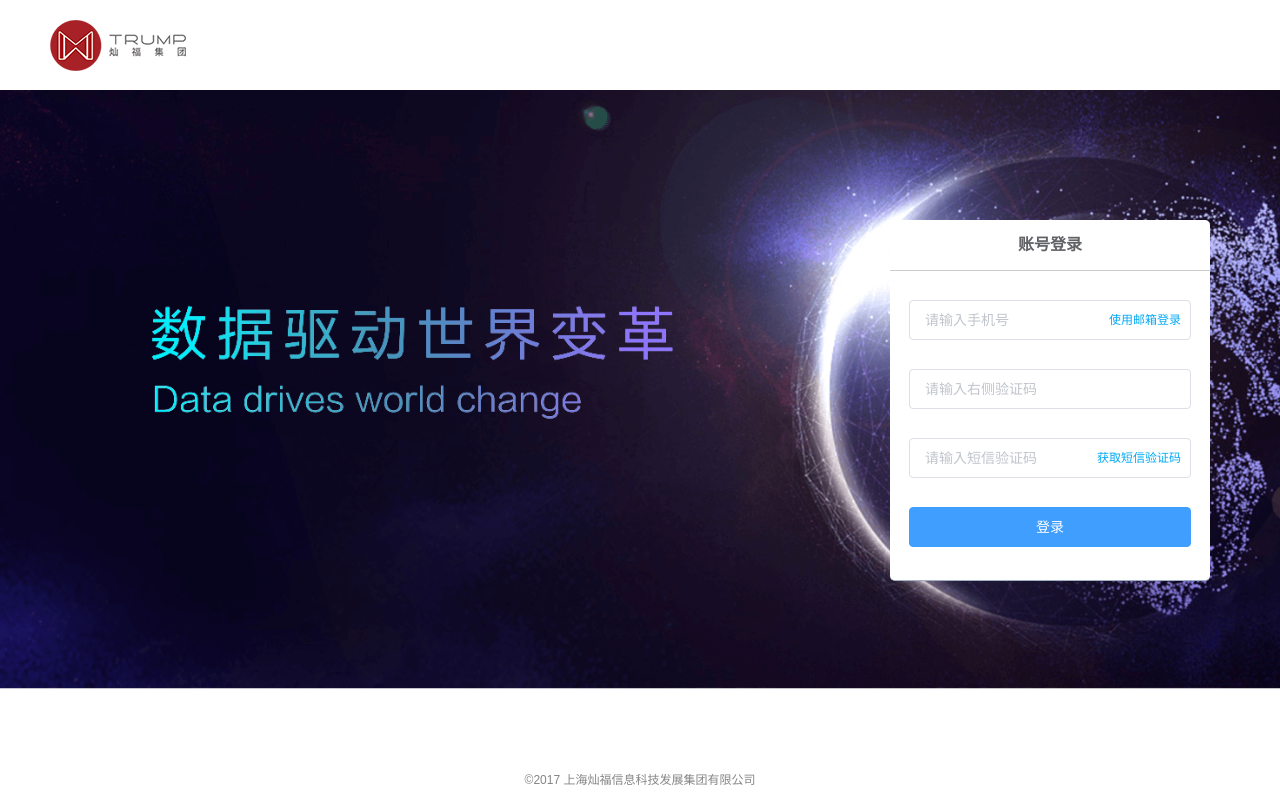
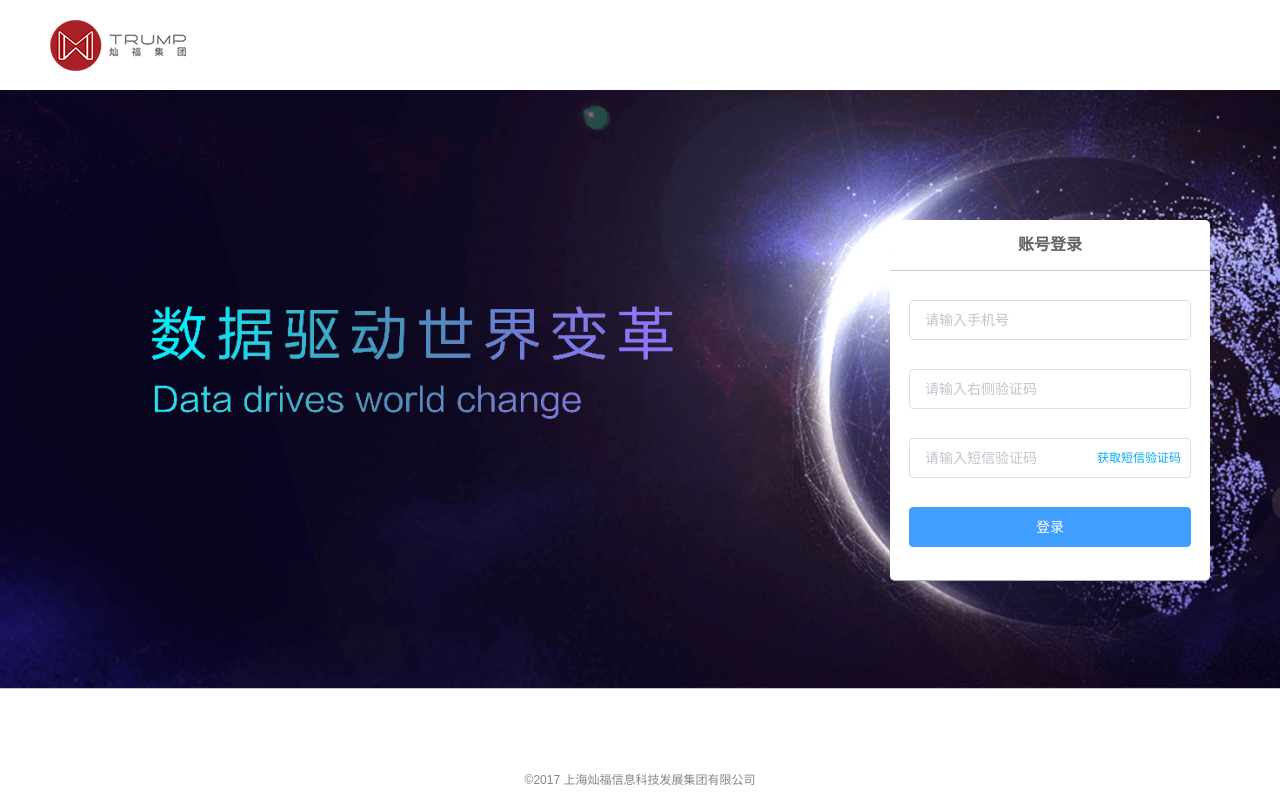
Before and after one commit to yuan2016/CFRS, a Vue app: page /#/login in a window 1280 px wide. Built offline with nearby package versions, Linux system fonts and the light colour scheme; no server answers.

Commit message:
login日常改变

```diff
--- a/src/components/page/login/login.vue
+++ b/src/components/page/login/login.vue
@@ -16,7 +16,7 @@
                 <el-form-item prop="phoneNumber" class="loginPhoneNumber">
                   <el-input type="text" placeholder="请输入手机号" v-model="loginForm.phoneNumber">
                   </el-input>
-                     <span class="message" @click="changeModel">使用邮箱登录</span>
+                    <!-- <span class="message" @click="changeModel">使用邮箱登录</span> -->
                 </el-form-item>
                 <el-form-item prop="picCode" class="picCode">
                   <el-input type="picCode" placeholder="请输入右侧验证码" v-model="loginForm.picCode">
```
